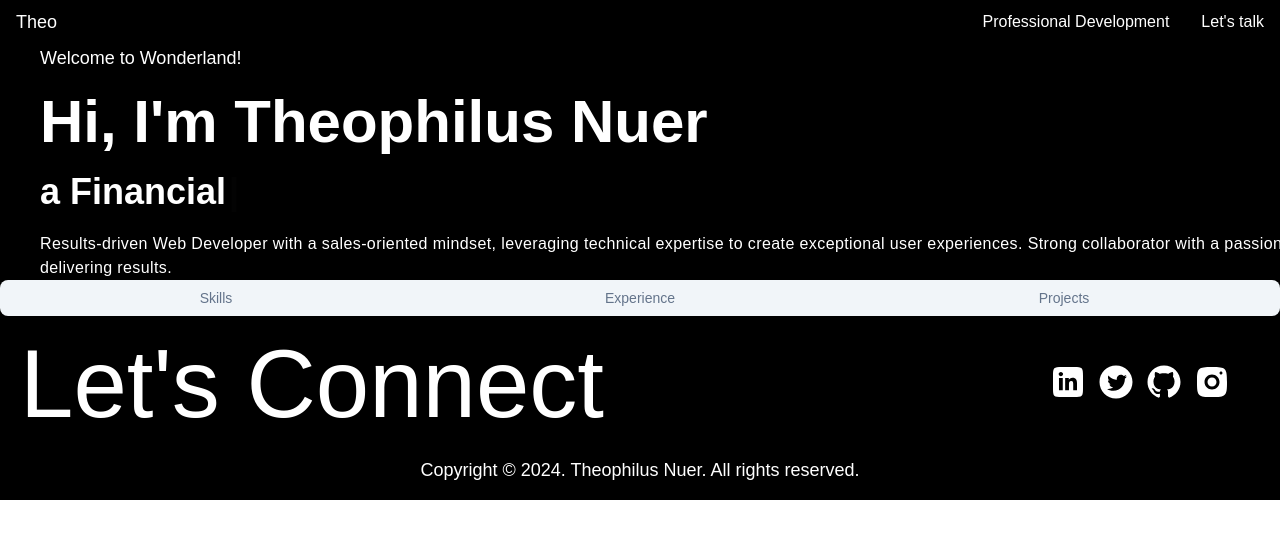
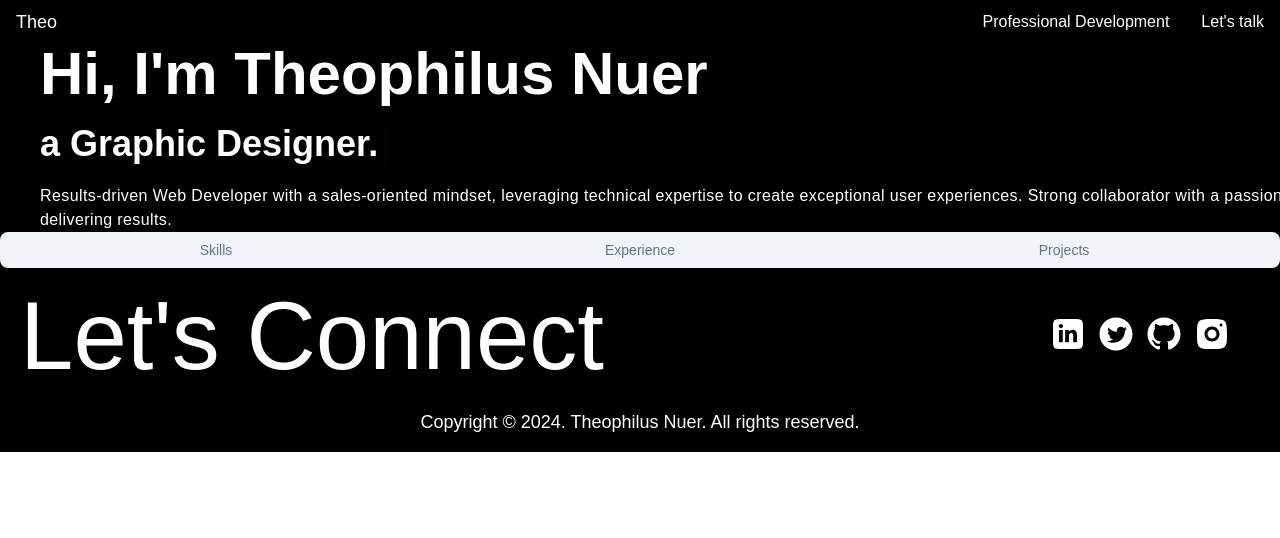
Before and after one commit to theophilusnuer/my-portfolio, a React (Create React App) app: page / in a window 1280 px wide. Shown: the top 538 px of the page. Built offline with nearby package versions, Linux system fonts and the light colour scheme.

Commit message:
in progress 2

```diff
--- a/src/components/hero/index.tsx
+++ b/src/components/hero/index.tsx
@@ -6,14 +6,13 @@ export default function Hero(){
     const [text] = useTypewriter({
       words: ["Full Stack Web Developer.", "Graphic Designer.", "Financial and Data Enthusiast."],
       loop: true,
-      typeSpeed: 20,
+      typeSpeed: 30,
       deleteSpeed: 10,
       delaySpeed: 2000,
     });
   return (
     <div className="w-full lgl:w-1/2 flex flex-col gap-20 ml-10 mr-10">
       <div className="flex flex-col gap-5">
-        <h4 className=" text-white text-lg font-normal">Welcome to Wonderland!</h4>
         <h1 className="text-6xl font-bold text-white">
           Hi, I'm <span className="text-designColor capitalize">Theophilus Nuer</span>
         </h1>
```
